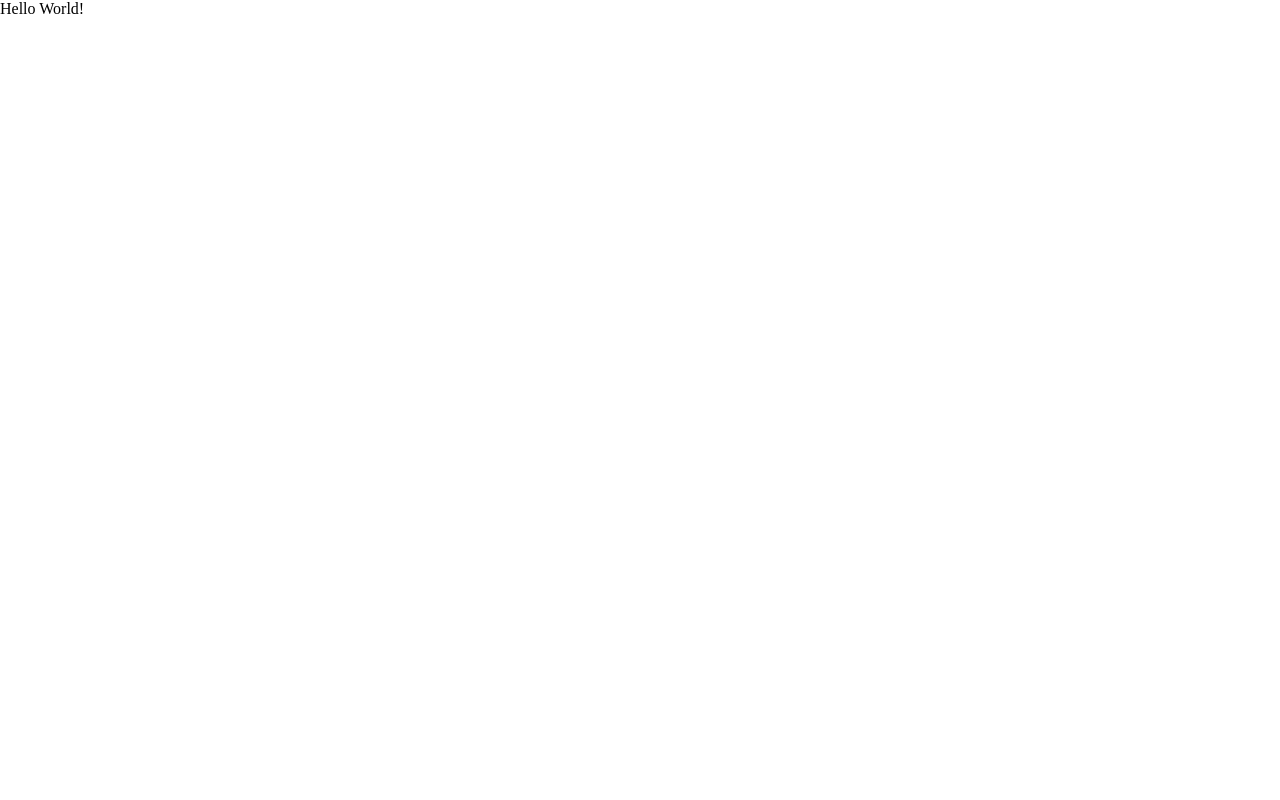
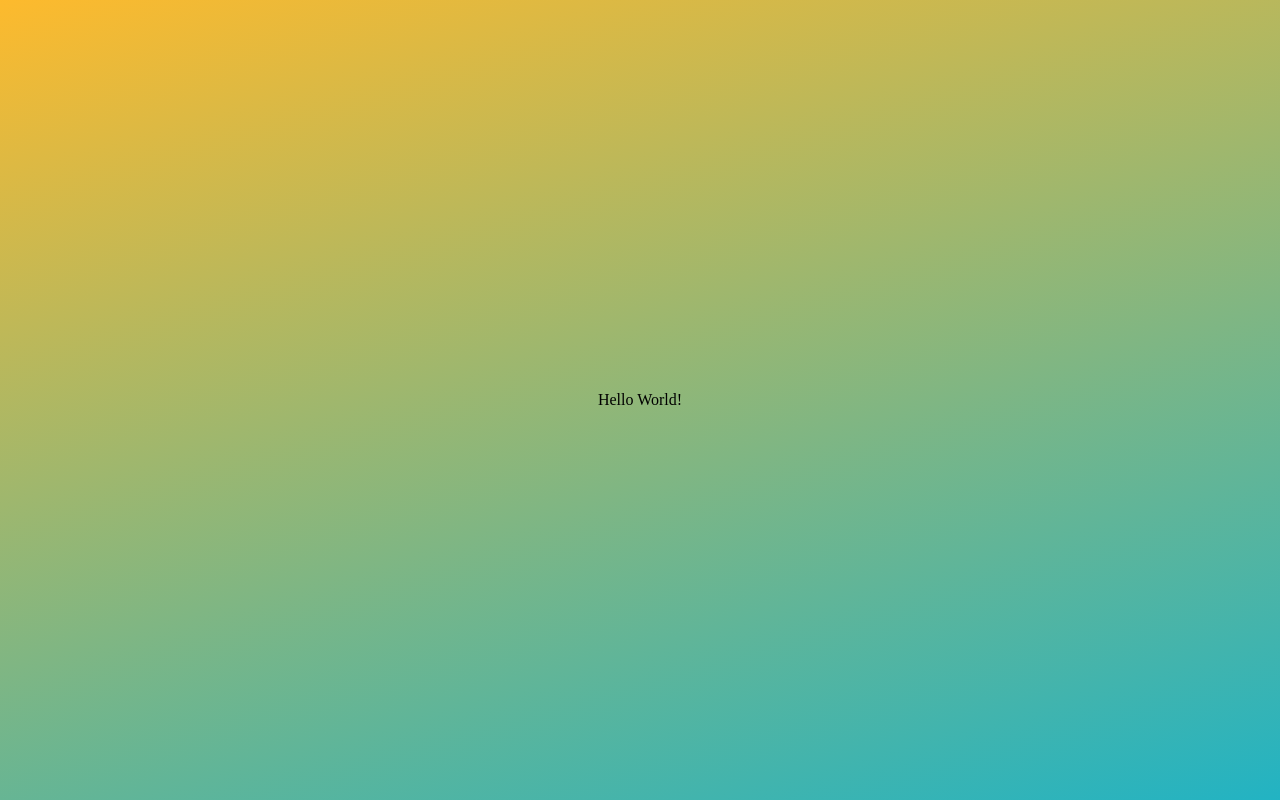
Before and after one commit to filiposinski/pwa-starter-kit, a plain HTML site: page index.html in a window 1280 px wide. Drawn offline with Linux system fonts and the light colour scheme.

Commit message:
body css flex

```diff
--- a/css/style.css
+++ b/css/style.css
@@ -8,3 +8,13 @@ html {
 *:before {
     box-sizing: inherit;
 }
+
+body {
+    background: rgb(34, 179, 195);
+    background: linear-gradient(344deg, rgba(34, 179, 195, 1) 0%, rgba(253, 186, 45, 1) 100%);
+    display: flex;
+    align-items: center;
+    justify-content: center;
+    min-height: 100vh;
+    margin: 0 auto;
+}
--- a/serviceworker.js
+++ b/serviceworker.js
@@ -14,7 +14,7 @@
 // Names of the two caches used in this version of the service worker.
 // Change to v2, etc. when you update any of the local resources, which will
 // in turn trigger the install event again.
-const PRECACHE = 'precache-v2';
+const PRECACHE = 'precache-v1';
 const RUNTIME = 'runtime';
 
 // A list of local resources we always want to be cached. IE. 'index.html', 'css/main.css'
```
